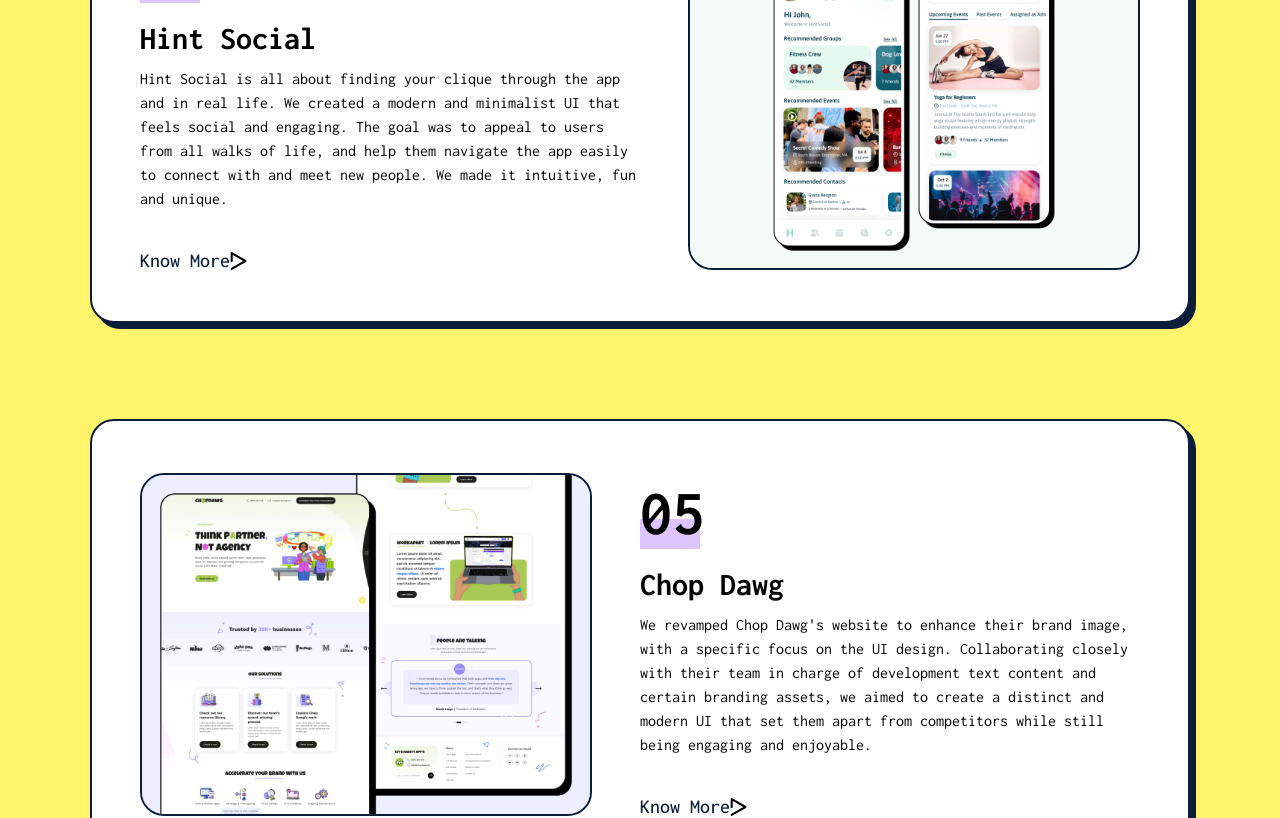
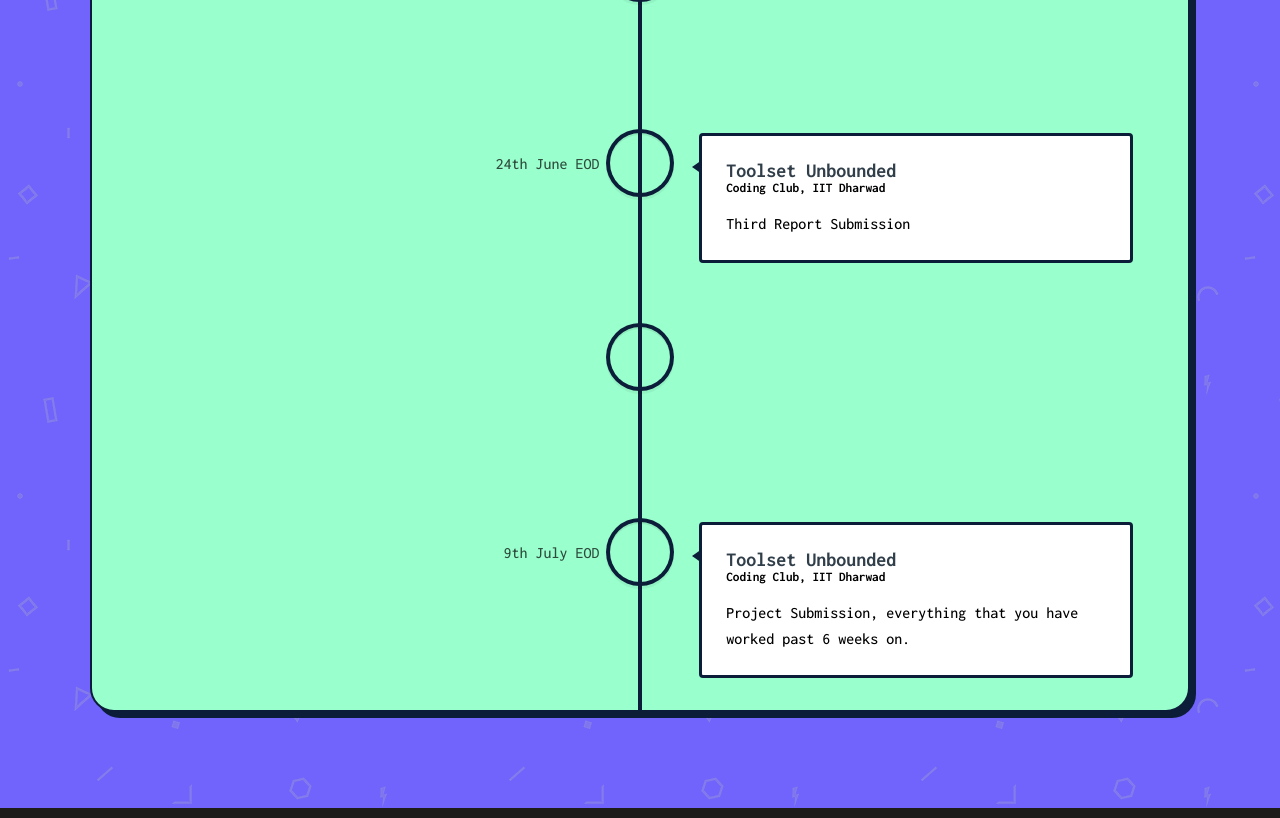
Before and after one commit to oss2019/SOI_2k23, a Next.js app: page / in a window 1280 px wide. Shown: the part 3440-4258 px from the top of the page. Built offline with nearby package versions, Linux system fonts and the light colour scheme.

Commit message:
removed dummy data, disabled team temporarily

```diff
--- a/src/components/AppBar/AppBar.jsx
+++ b/src/components/AppBar/AppBar.jsx
@@ -65,8 +65,8 @@
                   <div>Timeline</div>
                 </Link>
               </div>
-              <div className={styles.option}>
-                <Link href="/team">
+              <div className={styles.option} style={{ pointerEvents: "none" }}>
+                <Link href="/team" style={{ pointerEvents: "none" }}>
                   <div>Team</div>
                 </Link>
               </div>
--- a/src/components/Events/data.js
+++ b/src/components/Events/data.js
@@ -1,34 +1,23 @@
-const data =  [
+const data = [
   {
-    heading:"Toolset Unbounded",
-    content:"The problem Statement involves developing a GUI frontend with a user-friendly UI/UX. It includes a secure signup/login page with password/OTP protection. Implement a lossless image and text compression/decompression algorithms. Compressed images are stored in a secure database, and a file management system allows users to add/delete their images. You are free to choose various components, and exploration is encouraged.",
-    image:"/Events/IMAGE_CODING_CLUB_01.jpg",
-    knowMoreLink:"https://drive.google.com/file/d/1HV3reLcxYTSBijPtsfizEHURbx_C__c_/view?usp=sharing"
+    heading: "Toolset Unbounded",
+    content:
+      "The problem Statement involves developing a GUI frontend with a user-friendly UI/UX. It includes a secure signup/login page with password/OTP protection. Implement a lossless image and text compression/decompression algorithms. Compressed images are stored in a secure database, and a file management system allows users to add/delete their images. You are free to choose various components, and exploration is encouraged.",
+    image: "/Events/IMAGE_CODING_CLUB_01.jpg",
+    knowMoreLink:
+      "https://drive.google.com/file/d/1HV3reLcxYTSBijPtsfizEHURbx_C__c_/view?usp=sharing",
   },
   {
-    heading:"Chop Dawg",
-    content:"We revamped Chop Dawg's website to enhance their brand image, with a specific focus on the UI design. Collaborating closely with their team in charge of development text content and certain branding assets, we aimed to create a distinct and modern UI that set them apart from competitors while still being engaging and enjoyable.",
-    image:"/Events/test-event-2.jpeg",
-    knowMoreLink:"https://youtu.be/dQw4w9WgXcQ"
+    heading: "Hack The Trade",
+    content: `Price action trading is a strategy favored by day traders that
+             involves making decisions based on recent price movements
+            rather than relying on indicators or analysis. Common tools
+            include technical patterns, support and resistance levels,
+            candlestick patterns, and trend analysis.`,
+    image: "/Events/stockmarketimage.jpg",
+    knowMoreLink:
+      "https://drive.google.com/file/d/1c8qUvDKzilgfZPjwe5jAKmab32ayNPK2/view?usp=sharing",
   },
-  {
-    heading:"Clarovigeo",
-    content:"We created this user interface design for Jennifer Mindock, a NASA member from J4 Insights. Her goal was to make this app feel special. In Jennifer's own words 'Like your own little gem'. We took inspiration from Space, Nasa, and aeronautics to create a unique dashboard that helps keep track of your mood and emotional state.",
-    image:"/Events/test-event-3.jpeg",
-    knowMoreLink:"https://youtu.be/dQw4w9WgXcQ"
-  },
-  {
-    heading:"Hint Social",
-    content:"Hint Social is all about finding your clique through the app and in real life. We created a modern and minimalist UI that feels social and engaging. The goal was to appeal to users from all walks of life, and help them navigate the app easily to connect with and meet new people. We made it intuitive, fun and unique.",
-    image:"/Events/test-event-1.jpeg",
-    knowMoreLink:"https://youtu.be/dQw4w9WgXcQ"
-  },
-  {
-    heading:"Chop Dawg",
-    content:"We revamped Chop Dawg's website to enhance their brand image, with a specific focus on the UI design. Collaborating closely with their team in charge of development text content and certain branding assets, we aimed to create a distinct and modern UI that set them apart from competitors while still being engaging and enjoyable.",
-    image:"/Events/test-event-2.jpeg",
-    knowMoreLink:"https://youtu.be/dQw4w9WgXcQ"
-  }
 ]
 
 export default data
--- a/src/components/Timeline/timeline_data.js
+++ b/src/components/Timeline/timeline_data.js
@@ -3,99 +3,44 @@
     id: 1,
     title: "Toolset Unbounded",
     location: "Coding Club, IIT Dharwad",
-    description:
-      "Registrations Started.",
+    description: "Registrations Started.",
     date: "27th May - 29th May",
   },
   {
     id: 2,
-    title: "Backend Developer",
-    location: "Skystead, Craonia",
-    description:
-      "Working hand-in-hand with front-end developers by providing the outward facing web application elements server-side logic. \
-      Creating the logic to make the web app function properly, and accomplishing this through the use of server-side scripting languages.",
-    buttonText: "View Backend Projects",
-    date: "June 2013 - August 2016",
-    icon: "work",
+    title: "Toolset Unbounded",
+    location: "Coding Club, IIT Dharwad",
+    description: "First Report Submission",
+    date: "5th June EOD",
   },
   {
     id: 3,
     title: "Toolset Unbounded",
     location: "Coding Club, IIT Dharwad",
-    description:
-      "First Report Submission",
-    date: "5th June EOD",
+    description: "Second Report Submission",
+    date: "12th June EOD",
   },
   {
     id: 4,
     title: "Toolset Unbounded",
     location: "Coding Club, IIT Dharwad",
-    description:
-      "Second Report Submission",
-    date: "12th June EOD",
+    description: "Third Report Submission",
+    date: "24th June EOD",
   },
   {
     id: 5,
     title: "Toolset Unbounded",
     location: "Coding Club, IIT Dharwad",
-    description:
-      "Third Report Submission",
-    date: "24th June EOD",
+    description: "Final Report Submission",
+    date: "7th July EOD",
   },
   {
     id: 6,
     title: "Toolset Unbounded",
     location: "Coding Club, IIT Dharwad",
     description:
-      "Final Report Submission",
-    date: "7th July EOD",
-  },
-  {
-    id: 7,
-    title: "Toolset Unbounded",
-    location: "Coding Club, IIT Dharwad",
-    description:
       "Project Submission, everything that you have worked past 6 weeks on.",
     date: "9th July EOD",
-  },
-  {
-    id: 7,
-    title: "Quality Assurance Engineer",
-    location: "South Warren, Geshington",
-    description:
-      "Assessing the quality of specifications and technical design documents in order to ensure timely, relevant and meaningful feedback.",
-    buttonText: "Company Website",
-    date: "September 2011 - June 2013",
-    icon: "work",
-  },
-  {
-    id: 4,
-    title: "Oak Ridge College",
-    location: "South Warren, Geshington",
-    description:
-      "Online Course in Magical Beasts and Wonders of the World - Lorem ipsum dolor sit amet, consectetur adipiscing elit. Donec scelerisque sagittis tellus, non ultrices lacus tempus vel.",
-    buttonText: "Course Certificate",
-    date: "September 2011",
-    icon: "school",
-  },
-  {
-    id: 5,
-    title: "Hawking College",
-    location: "Skystead, Craonia",
-    description:
-      "College - Lorem ipsum dolor sit amet, consectetur adipiscing elit. Donec scelerisque sagittis tellus, non ultrices lacus tempus vel.",
-    buttonText: "College Projects",
-    date: "2007 - 2011",
-    icon: "school",
-  },
-  {
-    id: 6,
-    title: "Marble Hills Grammar School",
-    location: "Dragontail, Ascana",
-    description:
-      "Highschool - Lorem ipsum dolor sit amet, consectetur adipiscing elit. Donec scelerisque sagittis tellus, non ultrices lacus tempus vel.",
-    date: "2003 - 2007",
-    icon: "school",
   },
 ]
 
```
Also changed, not shown: public/Events/stockmarketimage.jpg (added).
